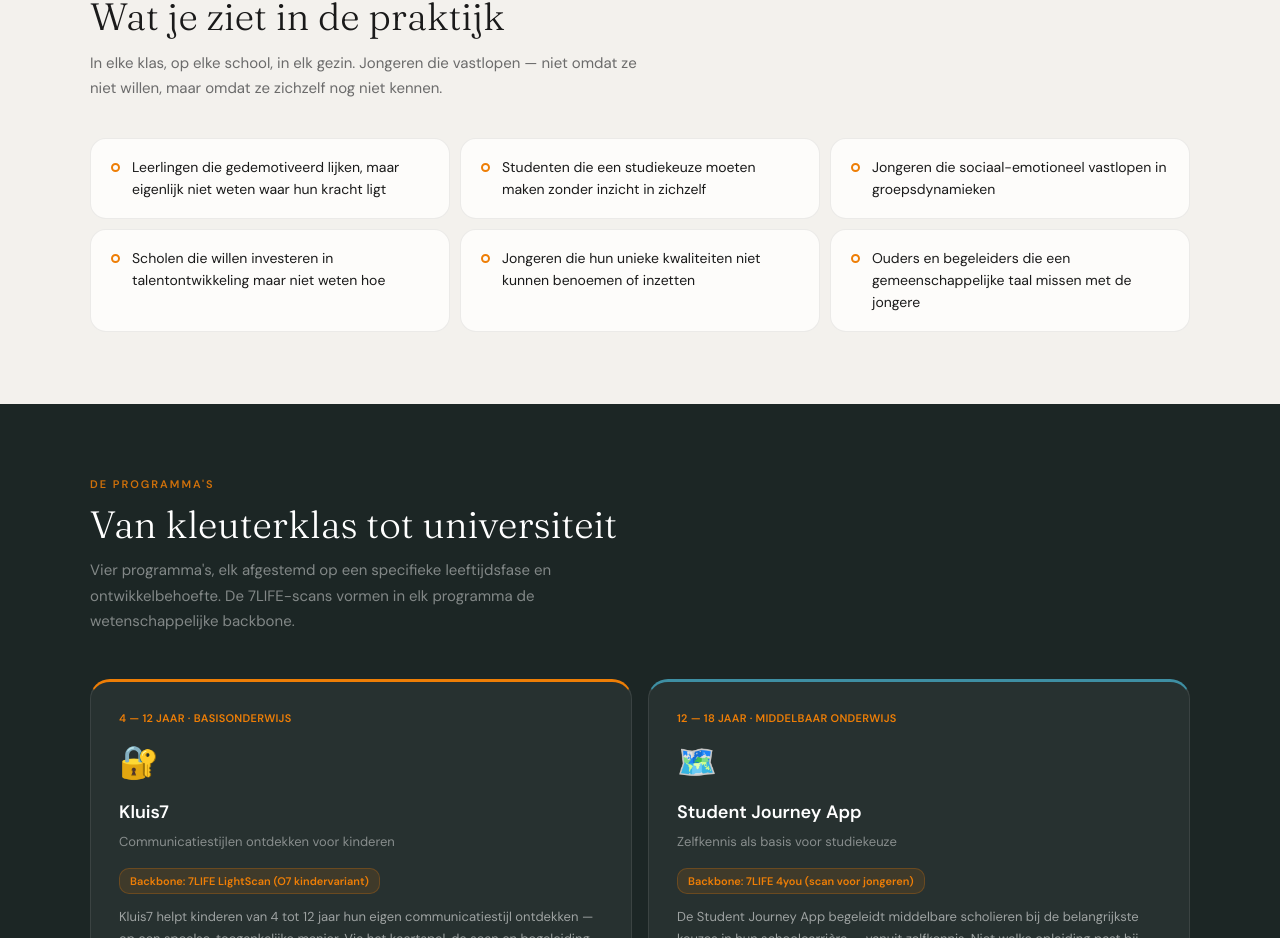
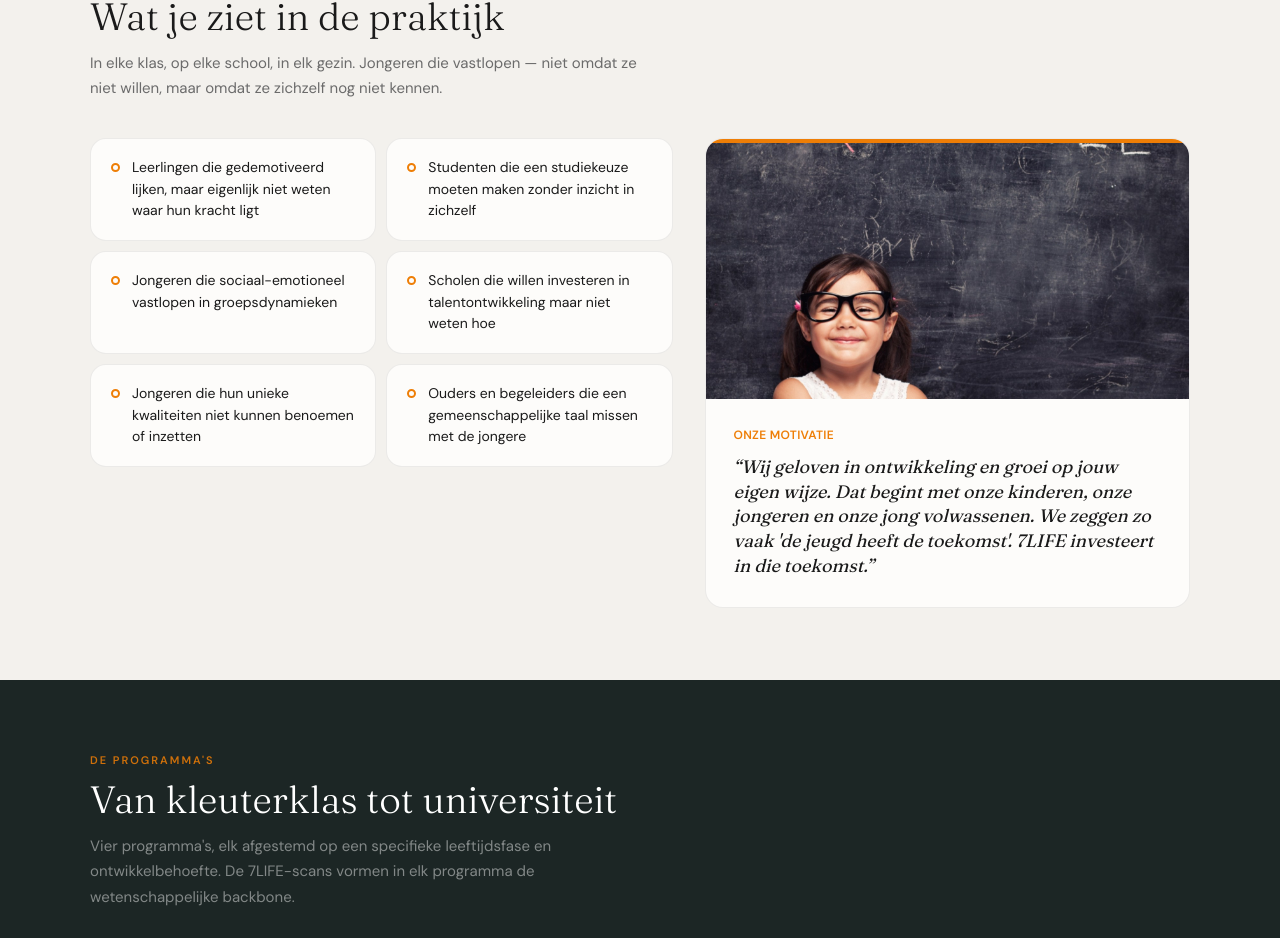
Before and after one commit to Hein-Runderkamp/7life-site, a Next.js app: page /jongeren in a window 1280 px wide. Shown: the part 769-1707 px from the top of the page. Built offline with nearby package versions, Linux system fonts and the light colour scheme.

Commit message:
Jongeren-pagina: vraag-sectie herbouwd met kaartjes links en testimonial rechts

```diff
--- a/app/jongeren/page.tsx
+++ b/app/jongeren/page.tsx
@@ -170,7 +170,8 @@
               vastlopen — niet omdat ze niet willen, maar omdat ze zichzelf
               nog niet kennen.
             </p>
-            <div className="grid grid-cols-1 sm:grid-cols-2 lg:grid-cols-3 gap-2.5">
+            <div className="grid grid-cols-1 lg:grid-cols-[1.2fr_1fr] gap-8 items-start">
+              <div className="grid grid-cols-1 sm:grid-cols-2 gap-2.5">
                 {vragen.map((v) => (
                   <div
                     key={v}
@@ -180,6 +181,30 @@
                     <div className="text-sm leading-[1.55]">{v}</div>
                   </div>
                 ))}
+              </div>
+
+              <div className="rounded-card overflow-hidden border-[1.5px] border-black/[0.07] bg-kaart lg:sticky lg:top-[100px]">
+                <div className="relative h-[260px] border-t-4 border-oranje">
+                  <Image
+                    src="/jongeren/testimonial.jpg"
+                    alt="Onze motivatie"
+                    fill
+                    className="object-cover"
+                  />
+                </div>
+                <div className="p-7">
+                  <div className="text-xs font-semibold text-oranje uppercase tracking-wide mb-3">
+                    Onze motivatie
+                  </div>
+                  <blockquote className="font-serif text-lg italic text-tekst leading-snug">
+                    &ldquo;Wij geloven in ontwikkeling en groei op jouw
+                    eigen wijze. Dat begint met onze kinderen, onze
+                    jongeren en onze jong volwassenen. We zeggen zo vaak
+                    &apos;de jeugd heeft de toekomst&apos;. 7LIFE
+                    investeert in die toekomst.&rdquo;
+                  </blockquote>
+                </div>
+              </div>
             </div>
           </div>
         </section>
```
Also changed, not shown: public/jongeren/testimonial.jpg (added). Lines whose indentation alone changed are shown as unchanged.
